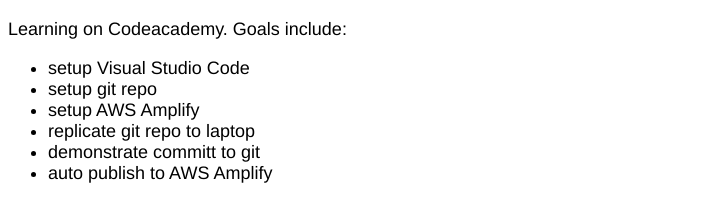
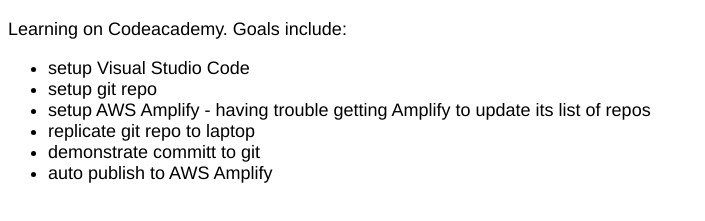
Before and after one commit to GSA/icew-static-sandbox, a plain HTML site: page training-status.html in a window 1280 px wide. Shown: the part 61-282 px from the top of the page, without its empty margins (0-705 px from the left). Drawn offline with Linux system fonts and the light colour scheme; files that its build step writes are made by us from their sources.

Commit message:
added comment concerning Amplify updating list of repos

```diff
--- a/training-status.html
+++ b/training-status.html
@@ -10,7 +10,7 @@
 <ul>
   <li>setup Visual Studio Code</li>
   <li>setup git repo</li>
-  <li>setup AWS Amplify</li>
+  <li>setup AWS Amplify - having trouble getting Amplify to update its list of repos</li>
   <li>replicate git repo to laptop</li>
   <li>demonstrate committ to git</li>
   <li>auto publish to AWS Amplify</li>
```
